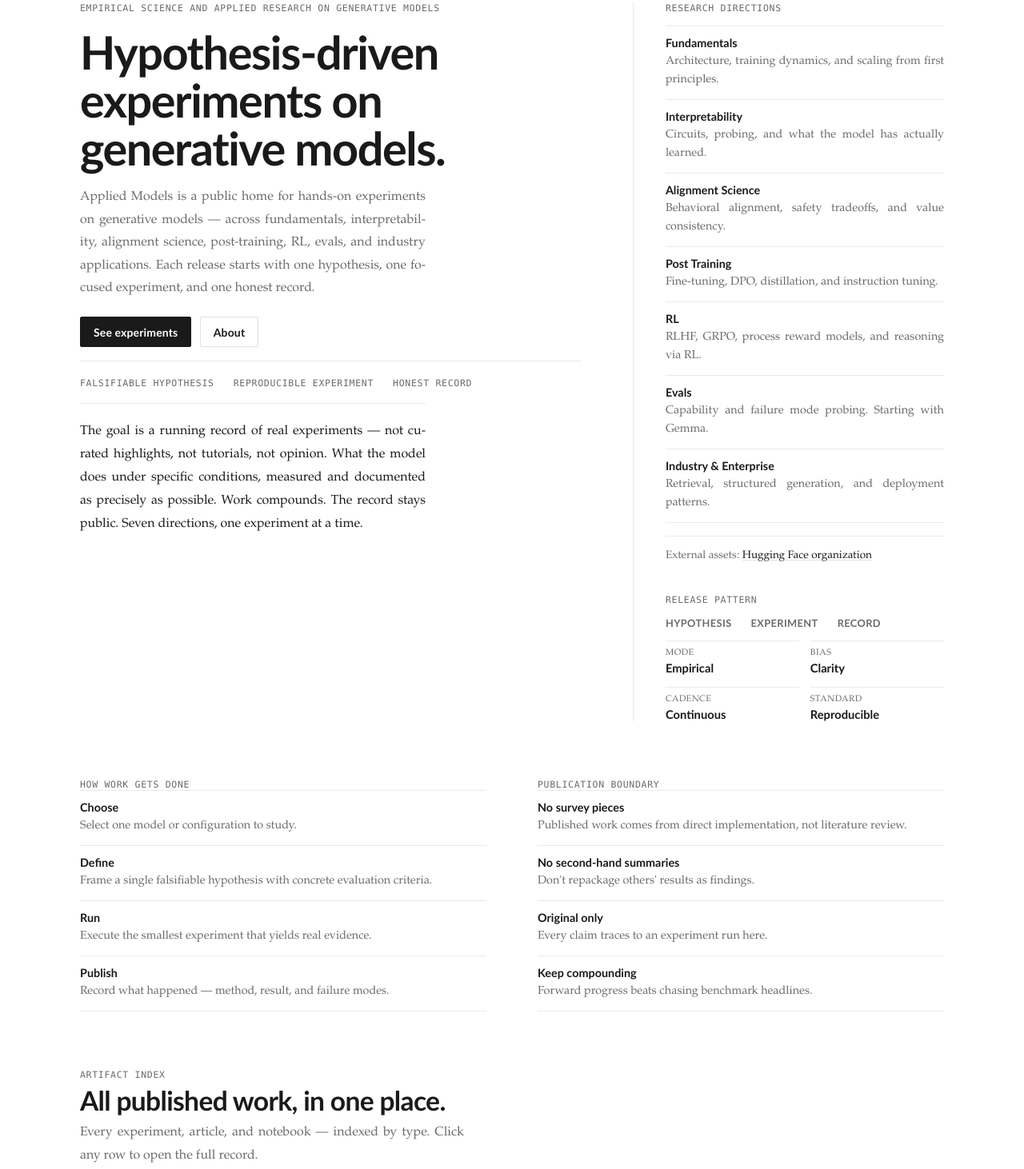
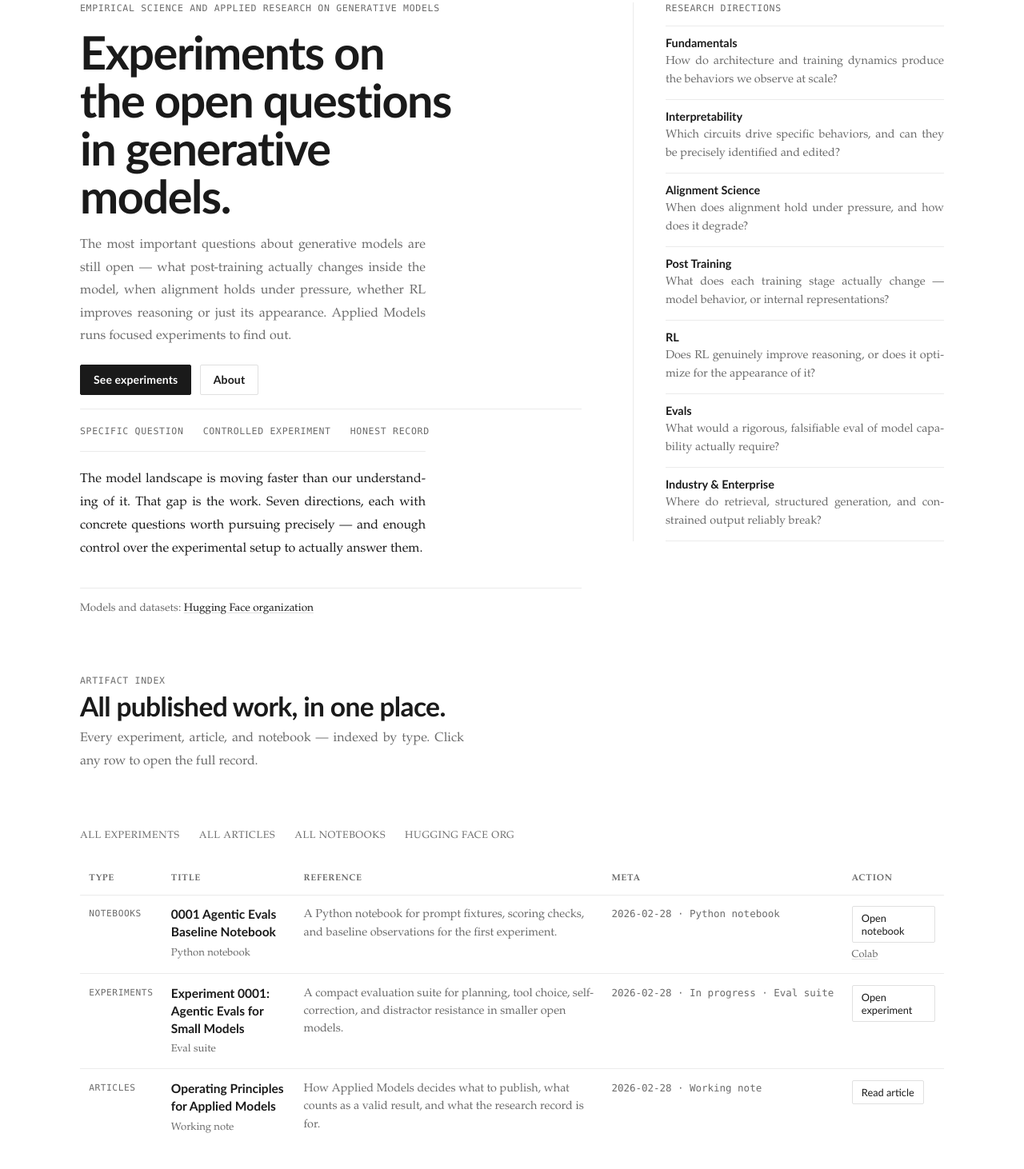
Before and after one commit to prachalabsai/appliedmodels.github.io, a website: page index.html in a window 1280 px wide. Shown: the part 130-1592 px from the top of the page at 80% size. Drawn offline with Linux system fonts and the light colour scheme.

Commit message:
Revise site copy to emphasize empirical questions
Rewrite site copy to sharpen the project's focus on concrete, empirical questions and reproducibility. Updates across about.html, content/about.md, index.html, articles/operating-principles.* and scripts/build.mjs: hero copy and meta description updated, research-direction blurbs rewritten, new "Why These Questions" and "What Gets Published" sections added, models/datasets link condensed, small wording fixes in operating principles, and the build script adjusted to emit the same copy (including Hugging Face link). Removes some previous layout panels and replaces signal-bar labels to emphasize specific questions and controlled experiments.

```diff
--- a/index.html
+++ b/index.html
@@ -4,7 +4,7 @@
   <meta charset="utf-8" />
   <meta name="viewport" content="width=device-width, initial-scale=1" />
   <title>Applied Models</title>
-  <meta name="description" content="An independent lab running hypothesis-driven, reproducible experiments on generative models." />
+  <meta name="description" content="Focused experiments on how generative models actually behave — across fundamentals, interpretability, alignment, RL, and applied AI." />
   <link rel="icon" href="assets/favicon.svg" type="image/svg+xml" />
   <link rel="stylesheet" href="assets/style.css" />
 </head>
@@ -25,80 +25,45 @@
       <div class="hero-layout">
         <div class="hero-copy">
           <p class="eyebrow">Empirical Science and Applied Research on Generative Models</p>
-          <h1>Hypothesis-driven experiments on generative models.</h1>
+          <h1>Experiments on the open questions in generative models.</h1>
           <p class="lede">
-            Applied Models is a public home for hands-on experiments on generative models — across fundamentals,
-            interpretability, alignment science, post-training, RL, evals, and industry applications.
-            Each release starts with one hypothesis, one focused experiment, and one honest record.
+            The most important questions about generative models are still open — what post-training actually
+            changes inside the model, when alignment holds under pressure, whether RL improves reasoning
+            or just its appearance. Applied Models runs focused experiments to find out.
           </p>
           <div class="hero-actions">
             <a class="button-primary" href="experiments/index.html">See experiments</a>
             <a class="button-secondary" href="about.html">About</a>
           </div>
           <div class="signal-bar">
-            <span>Falsifiable hypothesis</span>
-            <span>Reproducible experiment</span>
+            <span>Specific question</span>
+            <span>Controlled experiment</span>
             <span>Honest record</span>
           </div>
           <p class="hero-statement">
-            The goal is a running record of real experiments — not curated highlights, not tutorials, not opinion.
-            What the model does under specific conditions, measured and documented as precisely as possible.
-            Work compounds. The record stays public. Seven directions, one experiment at a time.
+            The model landscape is moving faster than our understanding of it.
+            That gap is the work. Seven directions, each with concrete questions worth pursuing precisely —
+            and enough control over the experimental setup to actually answer them.
+          </p>
+          <p class="hero-note-link">
+            Models and datasets:
+            <a href="https://huggingface.co/appliedomodels" target="_blank" rel="noreferrer">Hugging Face organization</a>
           </p>
         </div>
         <aside class="hero-rail" aria-label="Applied Models at a glance">
           <section class="hero-note">
             <p class="eyebrow">Research Directions</p>
             <ul class="stack-list">
-              <li><strong>Fundamentals</strong><span>Architecture, training dynamics, and scaling from first principles.</span></li>
-              <li><strong>Interpretability</strong><span>Circuits, probing, and what the model has actually learned.</span></li>
-              <li><strong>Alignment Science</strong><span>Behavioral alignment, safety tradeoffs, and value consistency.</span></li>
-              <li><strong>Post Training</strong><span>Fine-tuning, DPO, distillation, and instruction tuning.</span></li>
-              <li><strong>RL</strong><span>RLHF, GRPO, process reward models, and reasoning via RL.</span></li>
-              <li><strong>Evals</strong><span>Capability and failure mode probing. Starting with Gemma.</span></li>
-              <li><strong>Industry &amp; Enterprise</strong><span>Retrieval, structured generation, and deployment patterns.</span></li>
+              <li><strong>Fundamentals</strong><span>How do architecture and training dynamics produce the behaviors we observe at scale?</span></li>
+              <li><strong>Interpretability</strong><span>Which circuits drive specific behaviors, and can they be precisely identified and edited?</span></li>
+              <li><strong>Alignment Science</strong><span>When does alignment hold under pressure, and how does it degrade?</span></li>
+              <li><strong>Post Training</strong><span>What does each training stage actually change — model behavior, or internal representations?</span></li>
+              <li><strong>RL</strong><span>Does RL genuinely improve reasoning, or does it optimize for the appearance of it?</span></li>
+              <li><strong>Evals</strong><span>What would a rigorous, falsifiable eval of model capability actually require?</span></li>
+              <li><strong>Industry &amp; Enterprise</strong><span>Where do retrieval, structured generation, and constrained output reliably break?</span></li>
             </ul>
-            <p class="hero-note-link">
-              External assets:
-              <a href="https://huggingface.co/appliedomodels" target="_blank" rel="noreferrer">Hugging Face organization</a>
-            </p>
-          </section>
-          <section class="hero-note hero-note-strong">
-            <p class="eyebrow">Release Pattern</p>
-            <div class="hero-flow">
-              <span>Hypothesis</span>
-              <span>Experiment</span>
-              <span>Record</span>
-            </div>
-            <div class="hero-mini-grid">
-              <div class="mini-metric"><span>Mode</span><strong>Empirical</strong></div>
-              <div class="mini-metric"><span>Bias</span><strong>Clarity</strong></div>
-              <div class="mini-metric"><span>Cadence</span><strong>Continuous</strong></div>
-              <div class="mini-metric"><span>Standard</span><strong>Reproducible</strong></div>
-            </div>
           </section>
         </aside>
-      </div>
-    </section>
-
-    <section class="split-panel">
-      <div class="panel">
-        <p class="eyebrow">How Work Gets Done</p>
-        <ul class="stack-list">
-          <li><strong>Choose</strong><span>Select one model or configuration to study.</span></li>
-          <li><strong>Define</strong><span>Frame a single falsifiable hypothesis with concrete evaluation criteria.</span></li>
-          <li><strong>Run</strong><span>Execute the smallest experiment that yields real evidence.</span></li>
-          <li><strong>Publish</strong><span>Record what happened — method, result, and failure modes.</span></li>
-        </ul>
-      </div>
-      <div class="panel">
-        <p class="eyebrow">Publication Boundary</p>
-        <ul class="stack-list">
-          <li><strong>No survey pieces</strong><span>Published work comes from direct implementation, not literature review.</span></li>
-          <li><strong>No second-hand summaries</strong><span>Don&apos;t repackage others&apos; results as findings.</span></li>
-          <li><strong>Original only</strong><span>Every claim traces to an experiment run here.</span></li>
-          <li><strong>Keep compounding</strong><span>Forward progress beats chasing benchmark headlines.</span></li>
-        </ul>
       </div>
     </section>
 
```
Also changed, not shown: about.html (+21 -17 lines), articles/operating-principles.html (+1 -1 lines), content/about.md (+27 -24 lines), content/articles/operating-principles.md (+1 -1 lines), scripts/build.mjs (+21 -56 lines).
